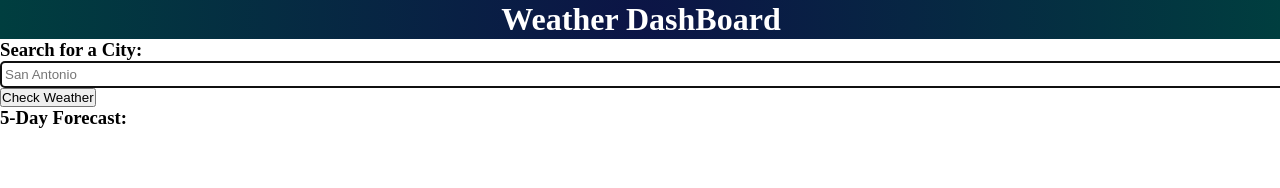
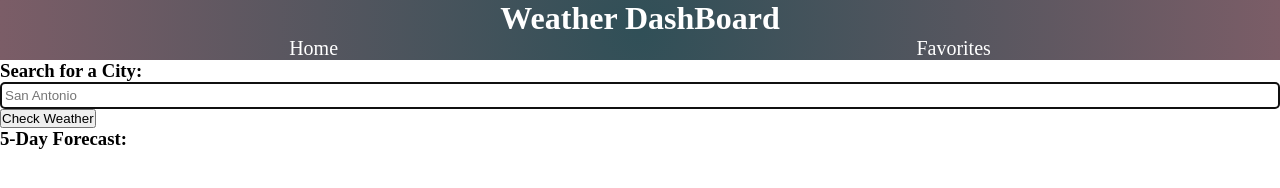
Before and after one commit to elenalaree/WeatherWorks, a plain HTML site: page index.html in a window 1280 px wide. Drawn offline with Linux system fonts and the light colour scheme.

Commit message:
Adding js files and formatting index

```diff
--- a/css/style.css
+++ b/css/style.css
@@ -53,15 +53,22 @@
 * {
     margin: 0;
     padding: 0;
+    box-sizing: border-box;
 }
 
 header {
-    background-image: radial-gradient(circle, #0C1446 0%, #003E3F 100%);
+    background-color: black;
+    background-image: radial-gradient(circle, var(--color-primary) 0%, var(--color-secondary) 100%);
     text-align: center;
     width: 100%;
     height: 100%;
-    padding:1px;
     color: white;
+}
+nav ul{
+    display: flex;
+    justify-content: space-around;
+    list-style-type: none;
+    font-size: 1.25rem;
 }
 
 .form-input {
--- a/index.html
+++ b/index.html
@@ -1,6 +1,6 @@
-
 <!DOCTYPE html>
 <html lang="en">
+
 <head>
     <meta charset="UTF-8" />
     <meta http-equiv="X-UA-Compatible" content="IE=edge" />
@@ -9,41 +9,46 @@
 
     <link rel="stylesheet" href="./css/style.css" />
 </head>
+
 <body>
     <header>
         <h1>Weather DashBoard</h1>
+        <nav>
+            <ul>
+                <li>
+                    Home
+                </li>
+                <li>
+                    Favorites
+                </li>
+            </ul>
+        </nav>
     </header>
     <main>
-			<div>
+        <section>
             <div class="card city">
                 <h3 class="card-header">Search for a City:</h3>
                 <form id="user-form" class="card-body">
                     <label class="form-label" for="search"></label>
-						<input
-							name="search"
-							id="search"
-							type="text"
-							autofocus="true"
-							class="form-input"
-							placeholder="San Antonio"
-						/>
+                    <input name="search" id="search" type="text" autofocus="true" class="form-input"
+                        placeholder="San Antonio" />
                     <button type="submit" class="button find-city">
                         Check Weather
                     </button>
                 </form>
             </div>
             <div id="city-box" class="col-12 flex-wrap d-flex text-center"></div>
+        </section>
+
+        <section class="weather">
+            <div id="today-container" class="today"></div>
+            <div class="day-cast">
+                <h3>5-Day Forecast:</h3>
             </div>
+            <div id="forecast-container" class="forecast"></div>
+        </section>
+    </main>
+    <script src="/js/script.js"></script>
+</body>
 
-			<div class="col-12 col-md-9 weather">
-				<div id="today-container" class="today d-block row"></div>
-				<div class="day-cast"><h3>5-Day Forecast:</h3></div>
-				<div
-					id="forecast-container"
-					class="flex-wrap flex-sm-nowrap forecast d-flex justify-content-around"
-				></div>
-			</div>
-		</main>
-		<script src="assets/js/script.js"></script>
-	</body>
 </html>
```
Also changed, not shown: js/cards.js (added), js/faves.js (added), js/main.js (added), js/weather.js (added). Lines whose indentation alone changed are shown as unchanged.
